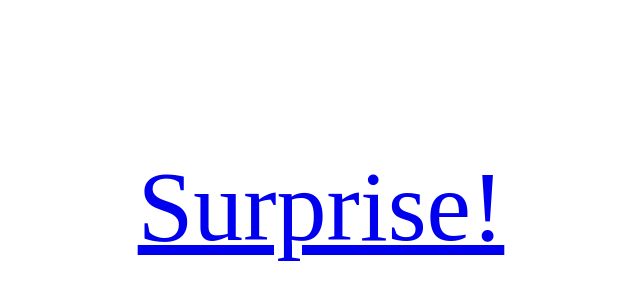
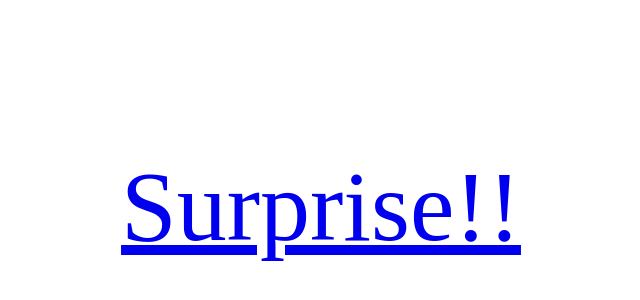
Before and after one commit to mattjohannsen/OneMinuteWebsite_Proj, a plain HTML site: page site/index.html in a window 1280 px wide. Shown: the part 194-494 px from the top of the page, without its empty margins (319-959 px from the left). Drawn offline with Linux system fonts and the light colour scheme.

Commit message:
Edited text on homepage

```diff
--- a/site/index.html
+++ b/site/index.html
@@ -16,6 +16,6 @@
     </style>
 </head>
 <body>
-    <a href="https://www.youtube.com/watch?v=dQw4w9WgXcQ&t=77s">Surprise!</a>
+    <a href="https://www.youtube.com/watch?v=dQw4w9WgXcQ&t=77s">Surprise!!</a>
 </body>
 </html>
```
